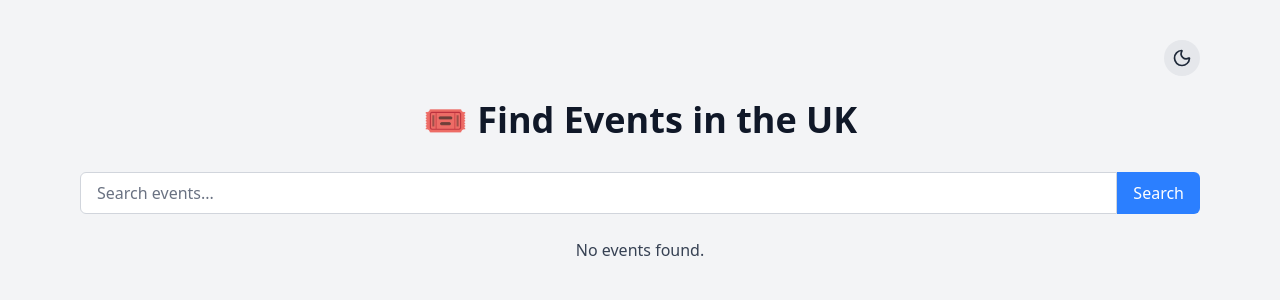
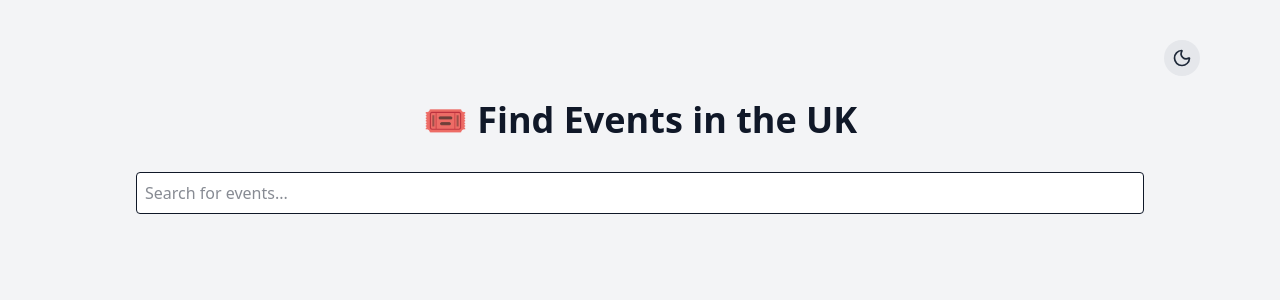
Before and after one commit to peteraphillips/local-events-finder, a Next.js app: page / in a window 1280 px wide. Shown: the top 300 px of the page. Built offline with nearby package versions, Linux system fonts and the light colour scheme.

Commit message:
added skeleton cards during loading and debounced search

```diff
--- a/components/EventsList.tsx
+++ b/components/EventsList.tsx
@@ -13,7 +13,6 @@ type Props = {
 };
 
 export default function EventsList({ events }: Props) {
-
   if (events.length === 0) {
     return <p className="text-gray-700 text-center">No events found.</p>;
   }
@@ -39,7 +38,7 @@ export default function EventsList({ events }: Props) {
           <div className="p-4">
             <h2 className="font-bold text-lg mb-2">{event.name}</h2>
             <p className="text-gray-700 dark:text-gray-300">
-              { event.venue || "Unknown Location" }
+              {event.venue || "Unknown Location"}
             </p>
             <p className="text-gray-700 dark:text-gray-300">
               {event.dates.start.localDate}
--- a/components/TicketSearch.tsx
+++ b/components/TicketSearch.tsx
@@ -1,7 +1,8 @@
 "use client";
-import { useState } from "react";
-import SearchBar from "./SearchBar";
-import EventsList from "./EventsList";
+
+import { useState, useEffect, useRef } from "react";
+import EventsList from "@/components/EventsList";
+import clsx from "clsx";
 
 type Event = {
   id: string;
@@ -13,39 +14,111 @@ type Event = {
 };
 
 export default function TicketSearch() {
+  const [query, setQuery] = useState("");
   const [events, setEvents] = useState<Event[]>([]);
   const [loading, setLoading] = useState(false);
   const [error, setError] = useState("");
 
-  const handleSearch = async (query: string) => {
+  const debounceRef = useRef<NodeJS.Timeout | null>(null);
+
+  // Debounced search effect
+  useEffect(() => {
+    if (!query.trim()) {
+      setEvents([]);
+      setError("");
+      return;
+    }
+
+    // Clear previous debounce
+    if (debounceRef.current) clearTimeout(debounceRef.current);
+
+    // Set new debounce
+    debounceRef.current = setTimeout(() => {
+      fetchEvents(query);
+    }, 500); // 500ms debounce
+  }, [query]);
+
+  async function fetchEvents(keyword: string) {
     setLoading(true);
     setError("");
+
     try {
       const res = await fetch(
-        `/api/events?keyword=${encodeURIComponent(query)}`
+        `/api/events?keyword=${encodeURIComponent(keyword)}`
       );
 
-      const data = await res.json();
-      if (data.error) {
-        setError(data.error);
+      if (!res.ok) throw new Error(`API Error: ${res.status}`);
+      const data: Event[] = await res.json();
+
+      if (!Array.isArray(data) || data.length === 0) {
         setEvents([]);
+        setError("No events found");
       } else {
-        setEvents(data || []);
+        setEvents(data);
       }
-    } catch (err) {
-      setError("Failed to fetch events.");
+    } catch (err: unknown) {
+      if (err instanceof Error) {
+        setError(err.message);
+      } else {
+        setError("Something went wrong");
+      }
       setEvents([]);
     } finally {
       setLoading(false);
     }
-  };
+  }
+
+  // Skeleton card component
+  const SkeletonCard = () => (
+    <div className="bg-gray-200 dark:bg-gray-700 animate-pulse rounded-lg h-64 w-full"></div>
+  );
 
   return (
-    <div>
-      <SearchBar onSearch={handleSearch} />
-      {loading && <p className="text-blue-500">Loading...</p>}
-      {error && <p className="text-red-500">{error}</p>}
-      {!loading && !error && <EventsList events={events} />}
+    <div className="max-w-5xl mx-auto mt-6 px-2">
+      <div className="flex gap-2 mb-4">
+        <input
+          type="text"
+          value={query}
+          onChange={(e) => setQuery(e.target.value)}
+          placeholder="Search for events..."
+          className="flex-1 p-2 border rounded bg-white dark:bg-gray-800 dark:text-gray-100"
+        />
+      </div>
+
+      {/* Error message */}
+      {error && <p className="text-red-500 dark:text-red-400 mb-4">{error}</p>}
+
+      {/* Events grid */}
+      <div className="grid grid-cols-1 sm:grid-cols-2 md:grid-cols-3 gap-6">
+        {loading
+          ? Array.from({ length: 6 }).map((_, i) => <SkeletonCard key={i} />)
+          : events.map((event) => (
+              <a
+                key={event.id}
+                href={event.url}
+                target="_blank"
+                rel="noopener noreferrer"
+                className="bg-white dark:bg-gray-800 text-gray-900 dark:text-gray-100 shadow rounded-lg overflow-hidden hover:shadow-lg transition"
+              >
+                {event.images && event.images[0] && (
+                  <img
+                    src={event.images[0].url}
+                    alt={event.name}
+                    className="w-full h-48 object-cover"
+                  />
+                )}
+                <div className="p-4">
+                  <h2 className="font-bold text-lg mb-2">{event.name}</h2>
+                  <p className="text-gray-700 dark:text-gray-300">
+                    {event.venue || "Unknown Location"}
+                  </p>
+                  <p className="text-gray-700 dark:text-gray-300">
+                    {event.dates.start.localDate}
+                  </p>
+                </div>
+              </a>
+            ))}
+      </div>
     </div>
   );
 }
--- a/package.json
+++ b/package.json
@@ -9,6 +9,7 @@
     "lint": "eslint"
   },
   "dependencies": {
+    "clsx": "^2.1.1",
     "lucide": "^0.553.0",
     "lucide-react": "^0.553.0",
     "next": "16.0.1",
```
Also changed, not shown: 1 other file (tests, documents, lock files or other folders).
